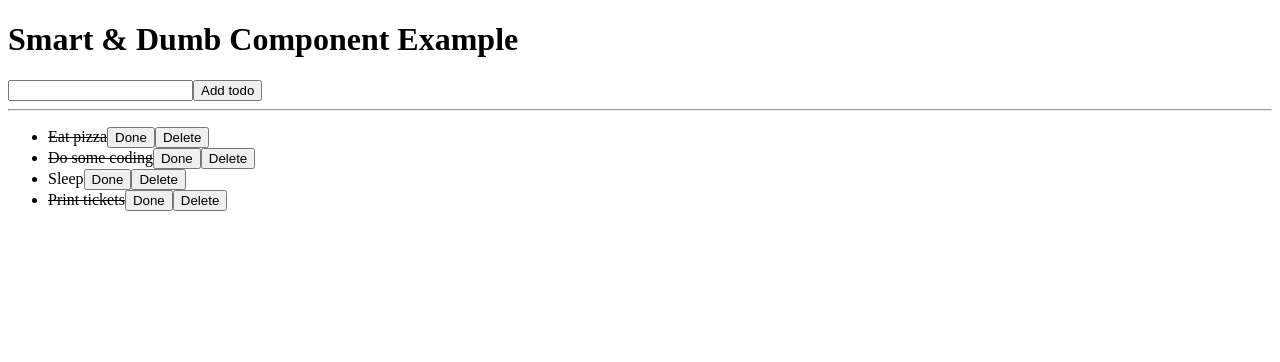
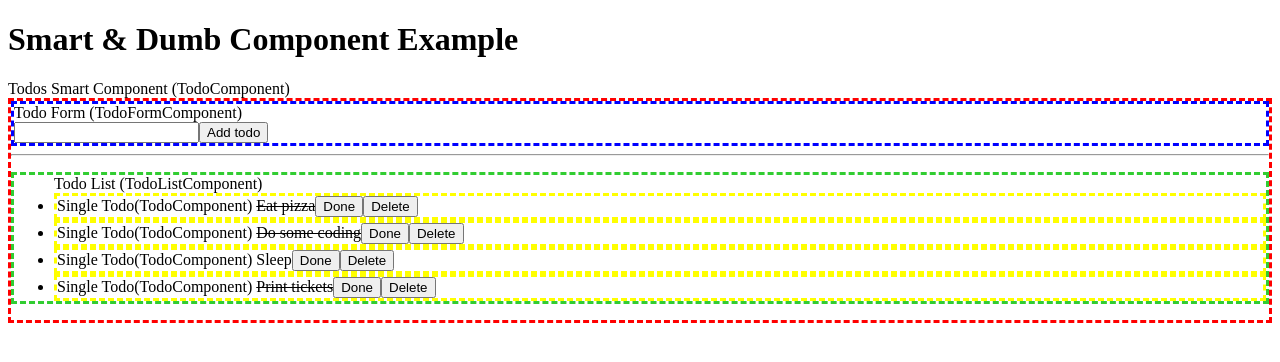
Before and after one commit to CodeByKwakes/smart-dumb-angular2, an Angular app: page / in a window 1280 px wide. Shown: the top 362 px of the page. Built offline with nearby package versions, Linux system fonts and the light colour scheme.

Commit message:
quick visual feeback of site

```diff
--- a/src/app/todo-form/todo-form.component.html
+++ b/src/app/todo-form/todo-form.component.html
@@ -1,4 +1,7 @@
+<div class="todo-form">
+  {{title}}
   <form (ngSubmit)="submit()">
     <input name="label" [(ngModel)]="label">
     <button type="submit">Add todo</button>
   </form>
+</div>
--- a/src/app/todo-form/todo-form.component.ts
+++ b/src/app/todo-form/todo-form.component.ts
@@ -1,3 +1,4 @@
+import { TodoListComponent } from './../todo-list/todo-list.component';
 import { Component, Output, EventEmitter } from '@angular/core';
 
 @Component({
@@ -6,6 +7,7 @@ import { Component, Output, EventEmitter } from '@angular/core';
   styleUrls: ['./todo-form.component.css']
 })
 export class TodoFormComponent {
+  title = 'Todo Form (TodoFormComponent)'
   label: string;
   @Output() onAdd = new EventEmitter();
 
--- a/src/app/todo-list/todo-list.component.html
+++ b/src/app/todo-list/todo-list.component.html
@@ -1,4 +1,5 @@
-<ul>
+<ul class="todo-list">
+  {{title}}
     <li *ngFor="let todo of todos">
       <todo
         [item]="todo"
--- a/src/app/todo-list/todo-list.component.ts
+++ b/src/app/todo-list/todo-list.component.ts
@@ -6,6 +6,7 @@ import { Component, Input, Output, EventEmitter } from '@angular/core';
   styleUrls: ['./todo-list.component.css']
 })
 export class TodoListComponent {
+  title = 'Todo List (TodoListComponent)'
   @Input() todos;
   @Output() onComplete = new EventEmitter();
   @Output() onDelete   = new EventEmitter();
--- a/src/app/todo/todo.component.html
+++ b/src/app/todo/todo.component.html
@@ -1,4 +1,6 @@
-<div>
+
+<div class="todo">
+  {{title}}
   <span [ngClass]="{ complete: item.complete }">{{ item.label }}</span>
   <button type="button" (click)="onChange.emit({ todo: item });">Done</button>
   <button type="button" (click)="onRemove.emit({ todo: item });">Delete</button>
--- a/src/app/todo/todo.component.ts
+++ b/src/app/todo/todo.component.ts
@@ -6,6 +6,7 @@ import { Component, Input, Output, EventEmitter } from '@angular/core';
   styleUrls: ['./todo.component.css']
 })
 export class TodoComponent {
+  title = 'Single Todo(TodoComponent)';
   @Input() item;
   @Output() onChange = new EventEmitter();
   @Output() onRemove = new EventEmitter();
--- a/src/app/todos/todos.component.html
+++ b/src/app/todos/todos.component.html
@@ -1,4 +1,5 @@
-<div>
+{{title}}
+<div class="todos">
   <todo-form (onAdd)="addTodo($event)"></todo-form>
   <hr>
   <todo-list
--- a/src/app/todos/todos.component.ts
+++ b/src/app/todos/todos.component.ts
@@ -1,3 +1,4 @@
+import { TodoComponent } from './../todo/todo.component';
 import { Component, OnInit } from '@angular/core';
 import { TodoService } from '../todo.service';
 
@@ -7,6 +8,7 @@ import { TodoService } from '../todo.service';
   styleUrls: ['./todos.component.css']
 })
 export class TodosComponent implements OnInit {
+  title = 'Todos Smart Component (TodoComponent)'
   todos: any[];
 
   constructor(private todoService: TodoService) { }
--- a/src/styles.css
+++ b/src/styles.css
@@ -1 +1,21 @@
 /* You can add global styles to this file, and also import other style files */
+
+.todos {
+  border-color: red;
+  border-style: dashed;
+}
+
+.todo-form {
+  border-color: blue;
+  border-style: dashed;
+}
+
+.todo-list {
+  border-color: limegreen;
+  border-style: dashed;
+}
+
+.todo {
+  border-color: yellow;
+  border-style: dashed;
+}
```
